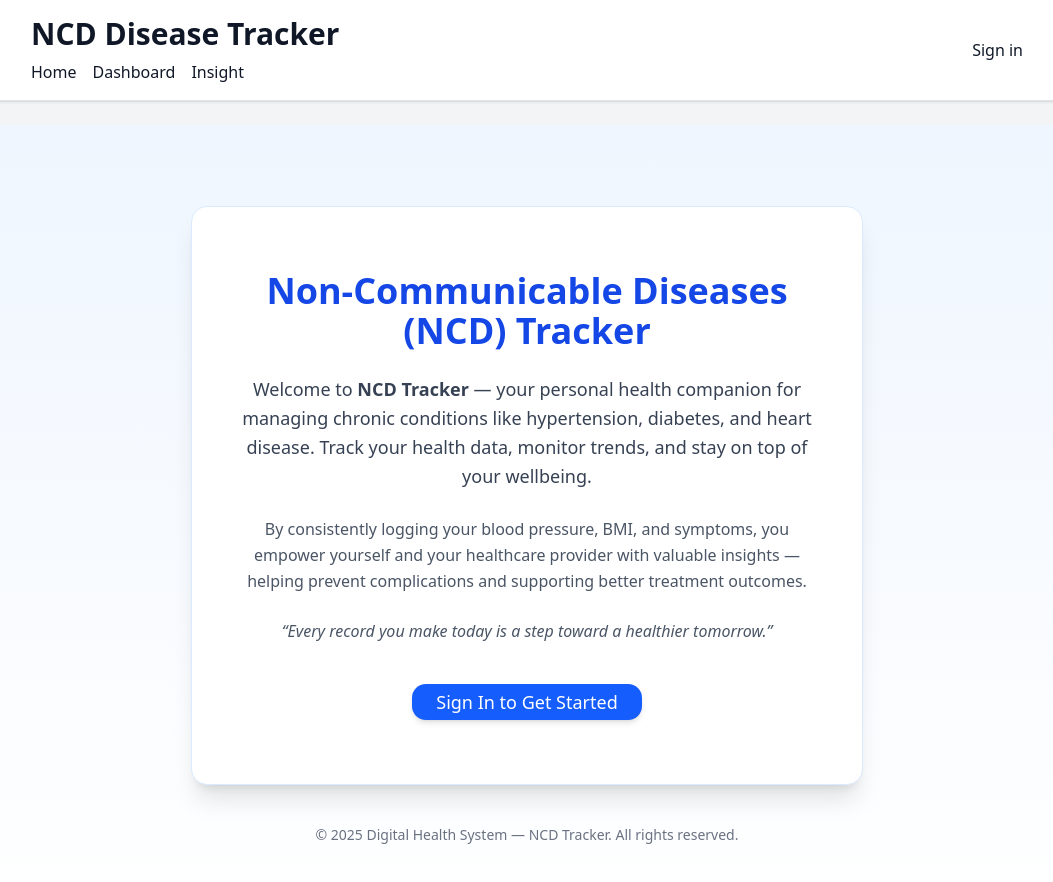
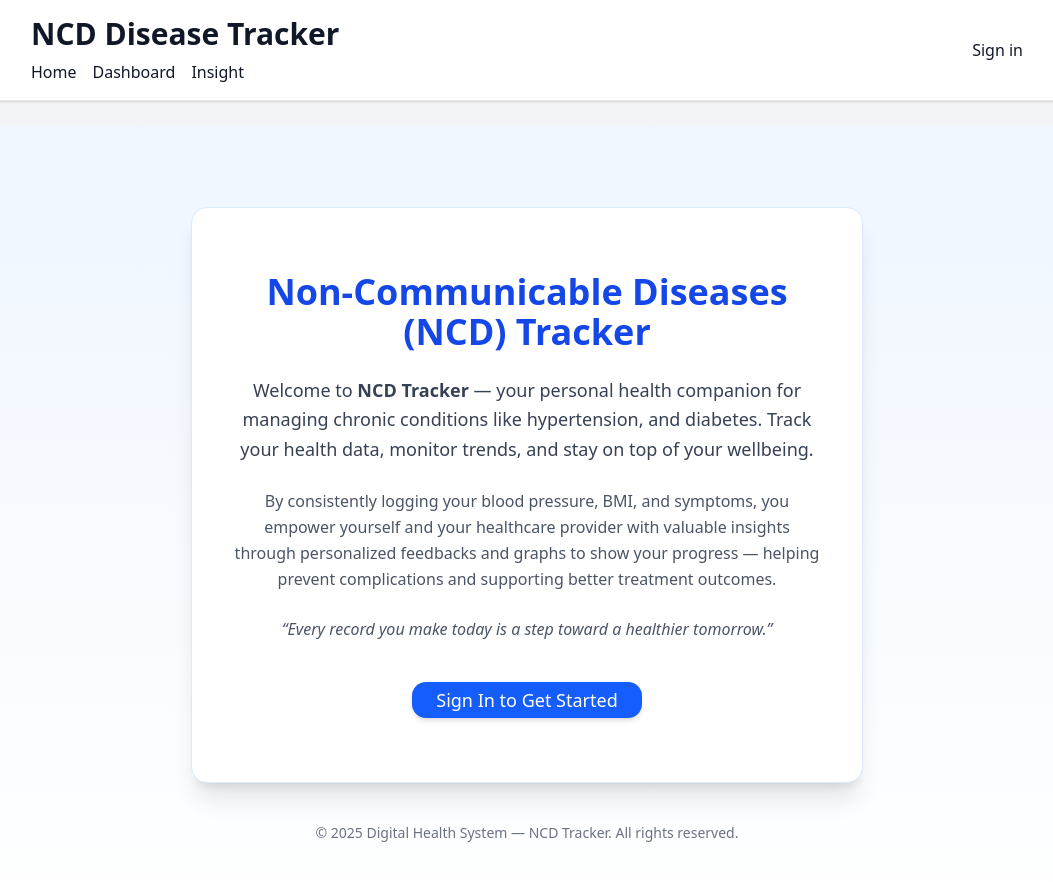
Before and after one commit to PharesMwangi/NCD-Tracker, a React app in the folder frontend/: page / in a window 1280 px wide. Shown: the top 882 px of the page, without its empty margins (113-1166 px from the left). Built offline with nearby package versions, Linux system fonts and the light colour scheme; no server answers; the HTML template or start-up script is replaced by a standard one.

Commit message:
Improved the homepage feedback

```diff
--- a/frontend/src/pages/Home.jsx
+++ b/frontend/src/pages/Home.jsx
@@ -13,13 +13,14 @@ export default function Home() {
 
           <p className="text-gray-700 text-lg leading-relaxed">
             Welcome to <strong>NCD Tracker</strong> — your personal health companion for
-            managing chronic conditions like hypertension, diabetes, and heart disease.
+            managing chronic conditions like hypertension, and diabetes.
             Track your health data, monitor trends, and stay on top of your wellbeing.
           </p>
 
           <p className="text-gray-600 text-base leading-relaxed">
             By consistently logging your blood pressure, BMI, and symptoms, you empower
-            yourself and your healthcare provider with valuable insights — helping prevent
+            yourself and your healthcare provider with valuable insights through personalized feedbacks and
+            graphs to show your progress — helping prevent
             complications and supporting better treatment outcomes.
           </p>
 
```
